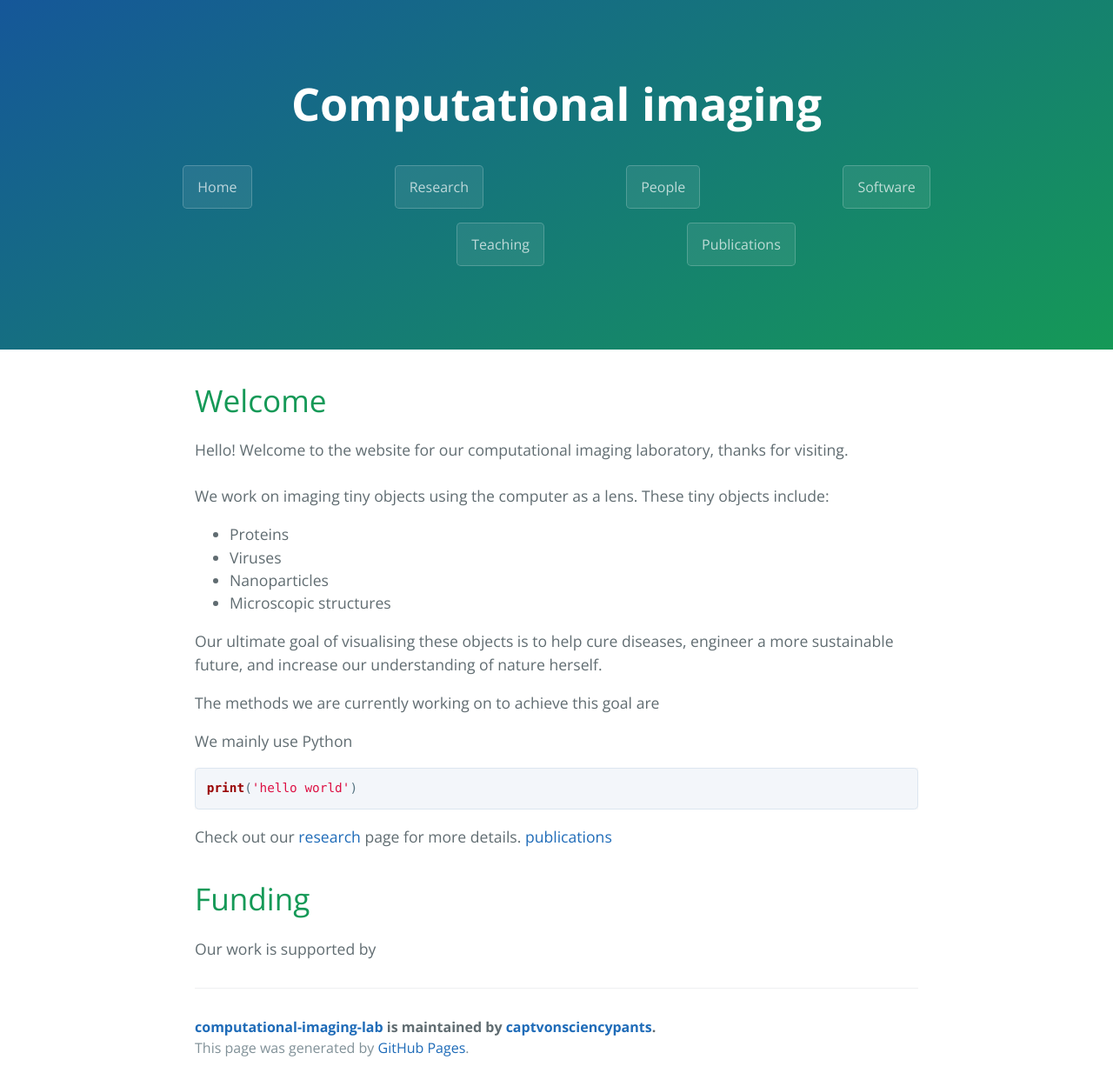
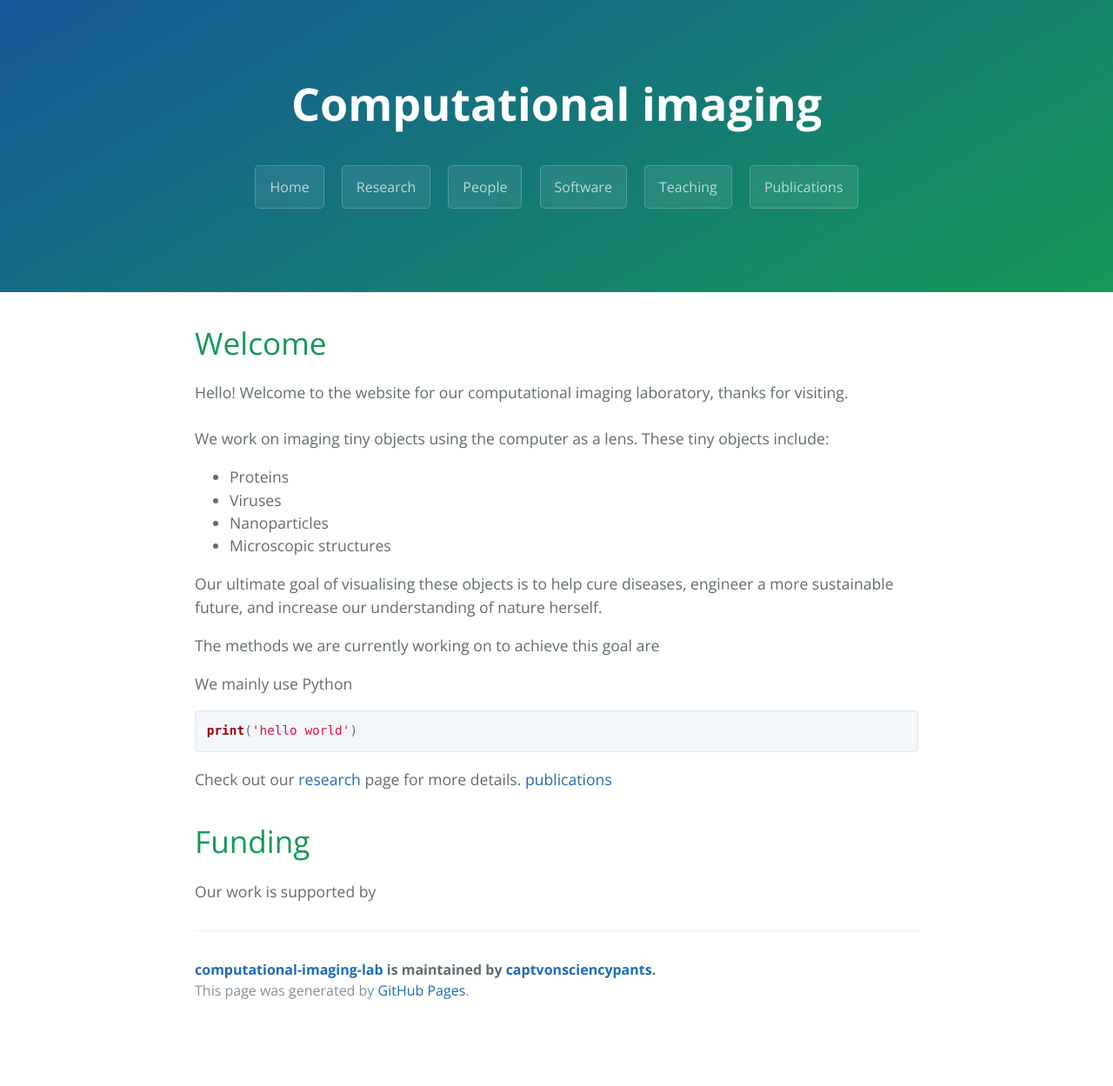
Before and after one commit to captvonsciencypants/computational-imaging-lab, a Jekyll site: the page built from index.md, in a window 1280 px wide. Shown: the whole page at 87% size. Built offline with Jekyll 4.4.1, drawn with Linux system fonts in a browser that asks for light colours; our own code applies the rules of GitHub Pages for plain Markdown files; the repository's description, which GitHub fills in, is left out; after the commit the page ends 1183 px from its top, so only the background shows below that.

Commit message:
Update jekyll-theme-cayman.scss

```diff
--- a/_sass/jekyll-theme-cayman.scss
+++ b/_sass/jekyll-theme-cayman.scss
@@ -80,7 +80,7 @@ a {
   }
 
   + .btn {
-    margin-left: 10rem;
+    margin-left: 1rem; /* Spacing between buttons on the left of each button */
   }
 
   @include large {
```
